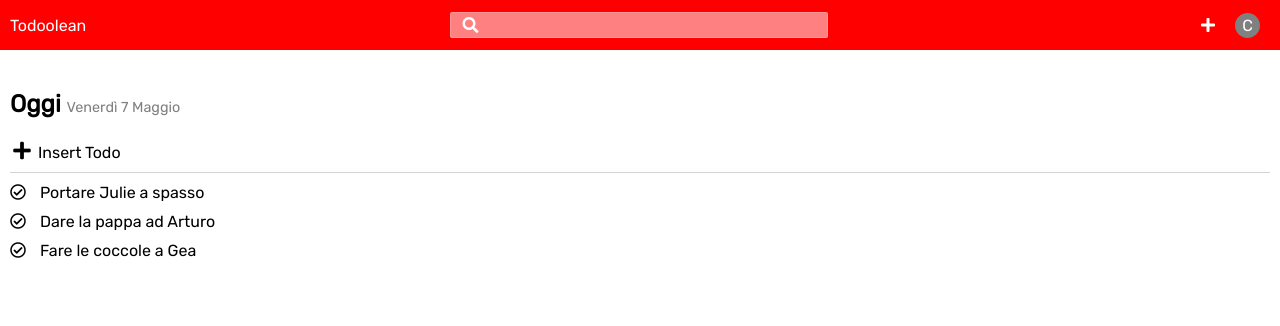
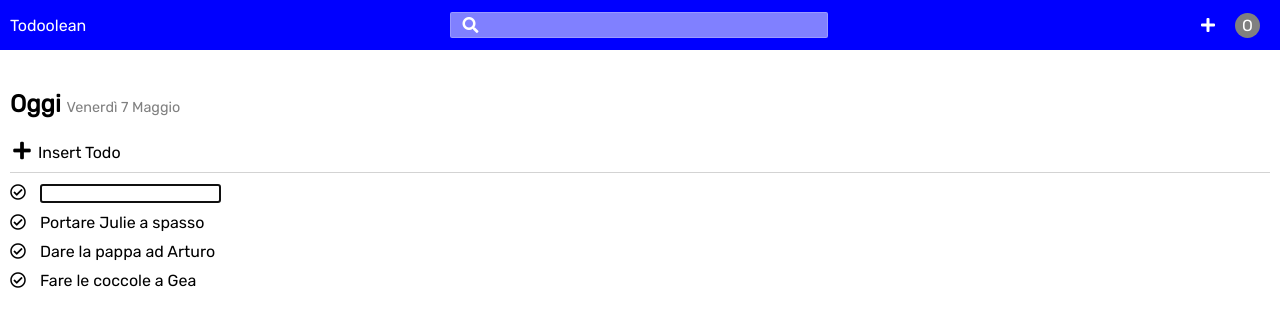
Before and after one commit to omar96developer/TodoList_JQuery, a plain HTML site: page index.html in a window 1280 px wide. Both pictures are taken after a click on the link "Insert Todo". Drawn offline with nearby package versions, Linux system fonts and the light colour scheme.

Commit message:
implement focus in out

```diff
--- a/css/style.css
+++ b/css/style.css
@@ -36,7 +36,7 @@ p {
     align-items: center;
     height: 50px;
     padding: 10px;
-    background-color: red;
+    background-color: blue;
     color: white;
 }
 .header__menu {
--- a/index.html
+++ b/index.html
@@ -28,7 +28,7 @@
   </div>
   <div class="header__menu">
     <i class="header__item fas fa-plus"></i>
-    <div class="header__item ico-user"><span>C</span></div>
+    <div class="header__item ico-user"><span>O</span></div>
   </div>
 </header>
 <!--/header-->
--- a/js/script.js
+++ b/js/script.js
@@ -2,6 +2,43 @@ $(document).ready(function (){
     /* CRUD for todo list */
 
     /* 1 create */
+
+    $('.add-todo .btn').click(function (event){
+        event.preventDefault();
+        const todo = $('.template--todo').children().clone();
+        $('.todos').prepend(todo);
+
+        createInput(todo.children('.text'));
+
+    });
+
+    function createInput(todo){
+        const textTodo = $(todo).children('.todo__text').text();
+        const input = $('.template--text').children().clone();
+
+        todo.children('.todo__text').html(input);
+
+
+        input.val(textTodo).focus().focusout(function () {
+          const input = $(this);
+
+          if(textTodo.trim().length > 0){
+            input.parent('.todo__text').html(textTodo);
+          } else {
+            input.parents('.todos__item').remove();
+          }
+        })
+
+       .keyup(function (event) {
+            const input = $(this);
+
+            if(event.keyCode === 27 && textTodo.trim().length > 0) {
+              input.parent('.todo__text').html(textTodo);
+            } else if (event.keyCode === 27 && textTodo.trim().length === 0){
+              input.parents('.todos__item').remove();
+            }
+          });
+    }
     /* 2 read */
     /* 3 update */
     /* 4 delete */
```
